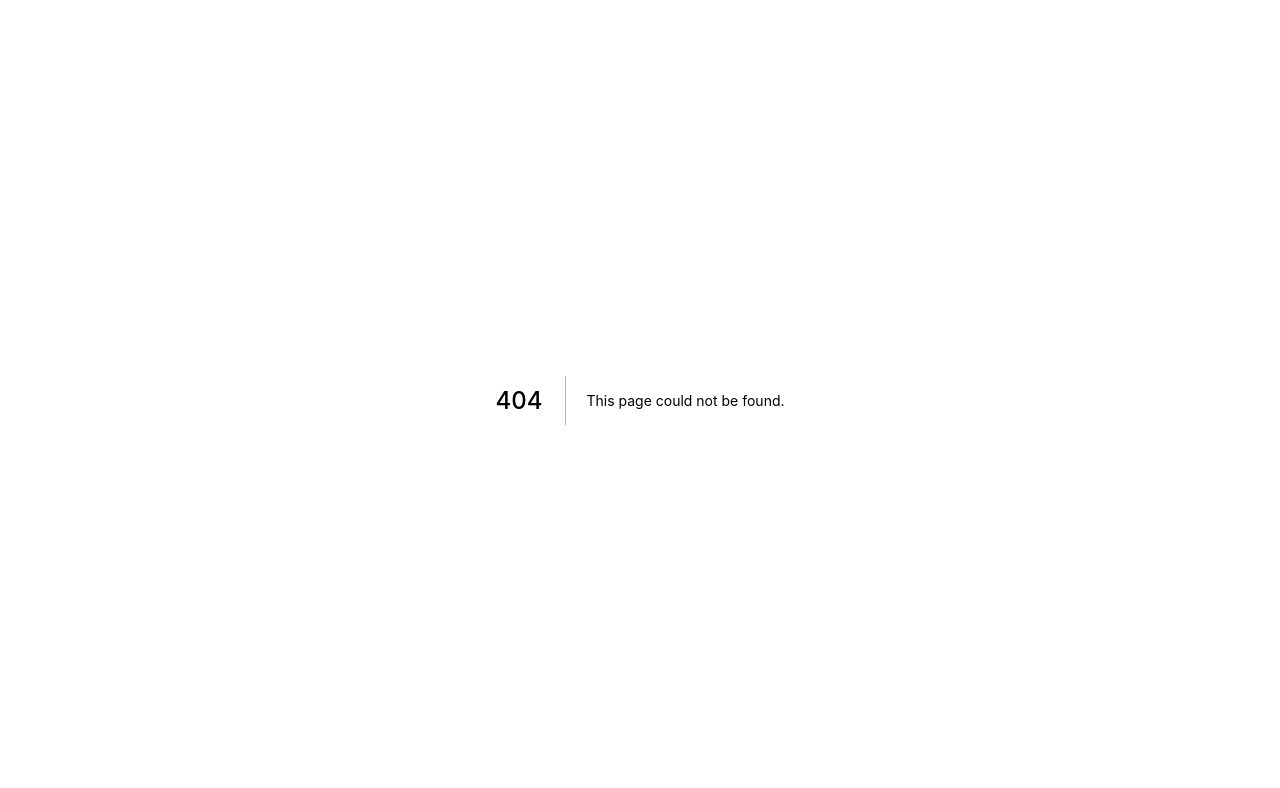
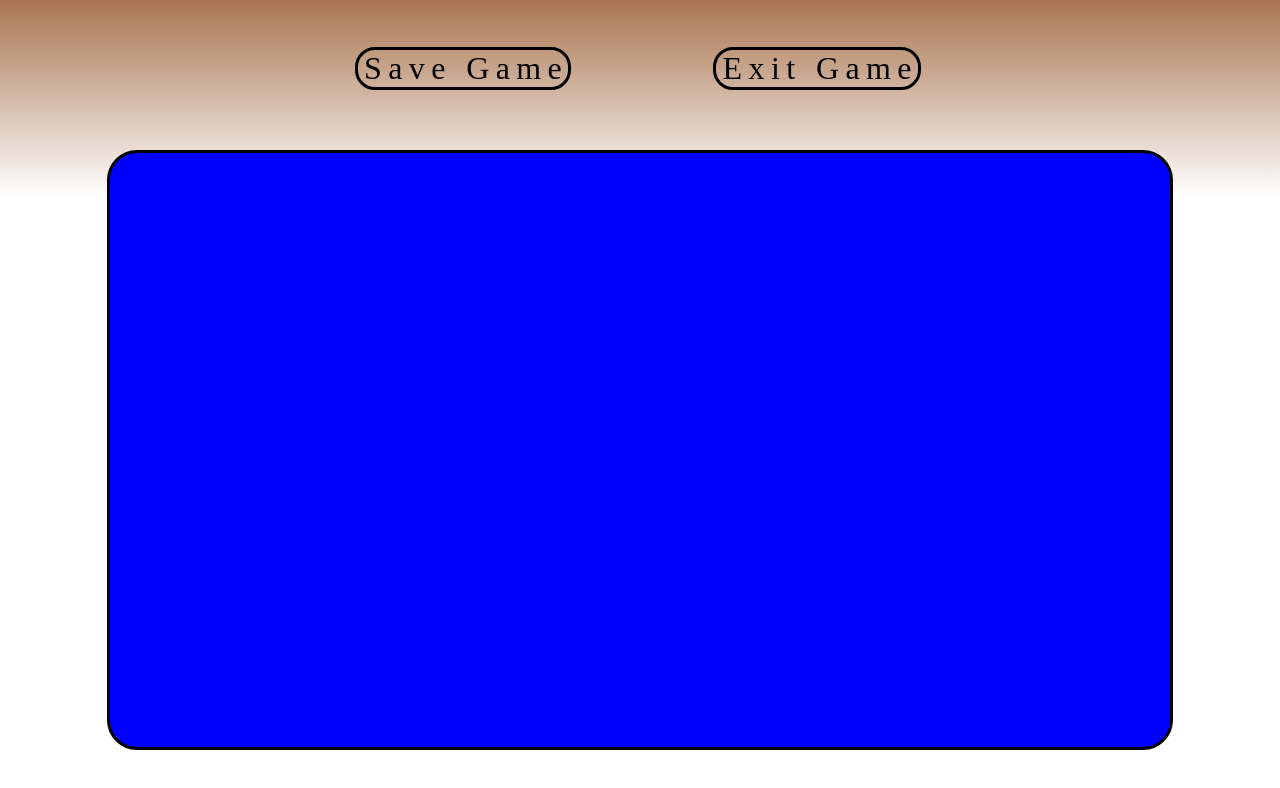
Before and after one commit to philippbinder/final_project, a Next.js app: page /village in a window 1280 px wide. Before the commit this address had no page. Shown: the top 788 px of the page. Built offline with nearby package versions, Linux system fonts and the light colour scheme.

Commit message:
Add grid styling

```diff
--- a/pages/login.js
+++ b/pages/loginPage.js
@@ -28,7 +28,7 @@ const bigContainerStyle = css`
   /* grid-template-columns: 10vw, 30vw, 20vw, 30vw, 10vw; */
   /* grid-template-rows: 20%, 15%, 65%; */
   /* grid-template-rows: 5%, 10%, 5%, 10%, 10%, 50%, 10%; */
-  grid-template-rows: 0.5fr 1fr 0.5fr 1fr 1fr 5fr 1fr;
+  grid-template-rows: 0.5fr 1fr 0.5fr 1fr 1fr 5fr 0.5fr;
   row-gap: 2vh;
   /* grid-template-rows: 1fr, 0.5fr, 1fr, 0.5fr, 5fr; */
   /* grid-template-rows: auto; */
@@ -113,7 +113,7 @@ const imageContainer = css`
   grid-column-start: 2;
   grid-column-end: 5;
   grid-row-start: 3;
-  grid-row-end: 8;
+  grid-row-end: 7;
   border-radius: 20px;
   background-color: blue;
 `;
--- /dev/null
+++ b/pages/village.js
@@ -0,0 +1,118 @@
+// export async function villageMap () {}
+
+import { css } from '@emotion/react';
+import Link from 'next/link';
+
+const pageColor = css`
+  position: absolute;
+  /* width: 100vw; */
+  height: 24.7%;
+  background: linear-gradient(
+    180deg,
+    rgba(139, 69, 19, 0.74) 0%,
+    rgba(139, 69, 19, 0.74) 0.01%,
+    rgba(139, 69, 19, 0) 100%
+  );
+`;
+
+const mainContainer = css`
+  /* margin-top: 1vh; */
+  display: grid;
+  grid-template-columns: 0.5fr 2.5fr 2.5fr 0.5fr;
+  /* grid-template-rows: 0.5fr 1fr 0.5fr 6fr; */
+  grid-template-rows: 1fr 0.5fr 6fr 0.5fr;
+  height: 100vh;
+  width: 100vw;
+`;
+
+const saveGameButton = css`
+  grid-column: 2/3;
+  /* grid-row: 2/3; */
+  grid-row: 1/2;
+  border: solid black;
+  border-radius: 20px;
+  /* text-decoration: underline; */
+  align-self: center;
+  justify-self: center;
+  margin-left: 14vw;
+  margin-top: 4.5vh;
+  text-align: center;
+  font-size: 4vh;
+  font-family: MedievalSharp;
+  letter-spacing: 0.5vw;
+  padding-left: 0.5vw;
+  &:hover {
+    color: #faebd7;
+    border-color: #faebd7;
+  }
+`;
+
+const exitButton = css`
+  grid-column: 3/4;
+  /* grid-row: 2/3; */
+  grid-row: 1/2;
+  border: solid black;
+  border-radius: 20px;
+  align-self: center;
+  justify-self: center;
+  margin-right: 14vw;
+  margin-top: 4.5vh;
+  text-align: center;
+  font-size: 4vh;
+  font-family: MedievalSharp;
+  letter-spacing: 0.5vw;
+  padding-left: 0.5vw;
+  /* text-decoration: underline; */
+  &:hover {
+    color: #faebd7;
+    border-color: #faebd7;
+  }
+`;
+const village = css`
+  grid-column: 2/4;
+  /* grid-row: 4/5; */
+  grid-row: 3/4;
+  background-color: blue;
+  border: 3px solid black;
+  border-radius: 30px;
+`;
+const leftDeco = css`
+  grid-column: 1/2;
+  /* grid-row: 1/5; */
+  grid-row: 1/4;
+  background-color: linear-gradient(
+    180deg,
+    rgba(139, 69, 19, 0.74) 0%,
+    rgba(139, 69, 19, 0.74) 0.01%,
+    rgba(139, 69, 19, 0) 100%
+  );
+`;
+
+const rightDeco = css`
+  grid-column: 4/5;
+  /* grid-row: 1/5; */
+  grid-row: 1/4;
+  background-color: linear-gradient(
+    180deg,
+    rgba(139, 69, 19, 0.74) 0%,
+    rgba(139, 69, 19, 0.74) 0.01%,
+    rgba(139, 69, 19, 0) 100%
+  );
+`;
+
+export default function villageMap() {
+  // JS stuff
+  return (
+    <div css={pageColor}>
+      <div css={mainContainer}>
+        <div css={saveGameButton}> Save Game </div>
+        <div css={exitButton}>
+          <Link href="/"> Exit Game </Link>
+        </div>
+        <div css={leftDeco} />
+        <div css={village} />
+        <div css={rightDeco} />
+      </div>
+    </div>
+  );
+}
```
Also changed, not shown: pages/index.js (+20 -13 lines), pages/registerPage.js (added, +67 -0 lines).
